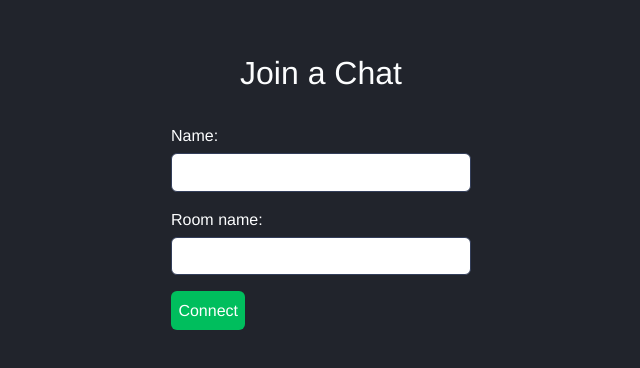
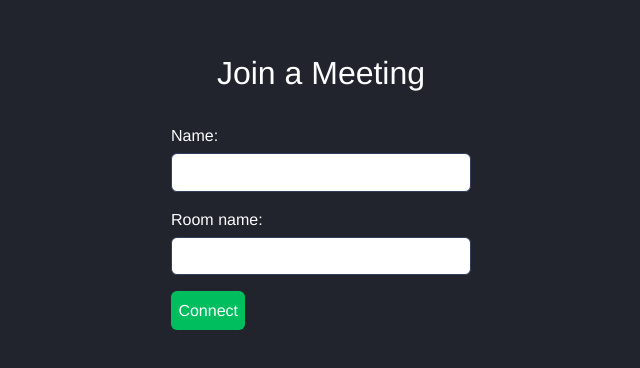
Before and after one commit to guptaShourya/MSEngage21_VC, a React (Create React App) app: page / in a window 1280 px wide. Shown: the part 208-576 px from the top of the page, without its empty margins (319-959 px from the left). Built offline with nearby package versions, Linux system fonts and the light colour scheme.

Commit message:
change h2 text

```diff
--- a/src/Lobby.js
+++ b/src/Lobby.js
@@ -12,7 +12,7 @@ const Lobby = ({
   return (
     <form onSubmit={handleSubmit}>
       {/* {document.title = "Join a Chat"} */}
-      <h2>Join a Chat</h2>
+      <h2>Join a Meeting</h2>
       {/* Input for Username */}
       <div>
         <label htmlFor="name">Name:</label>
```
